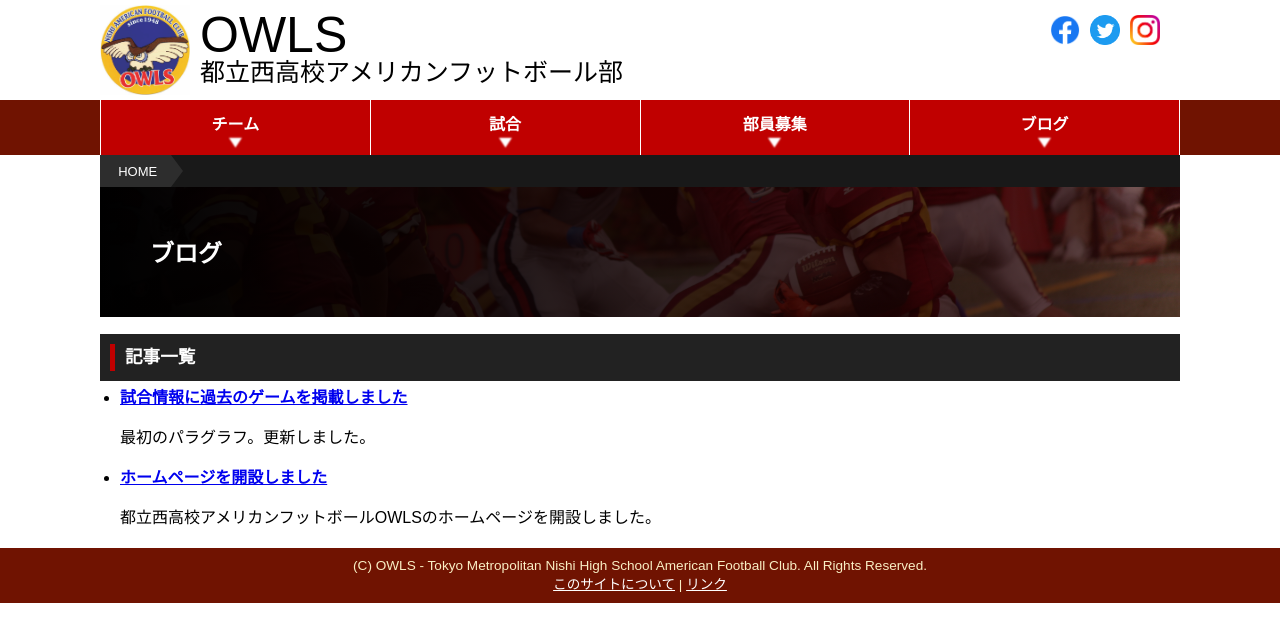
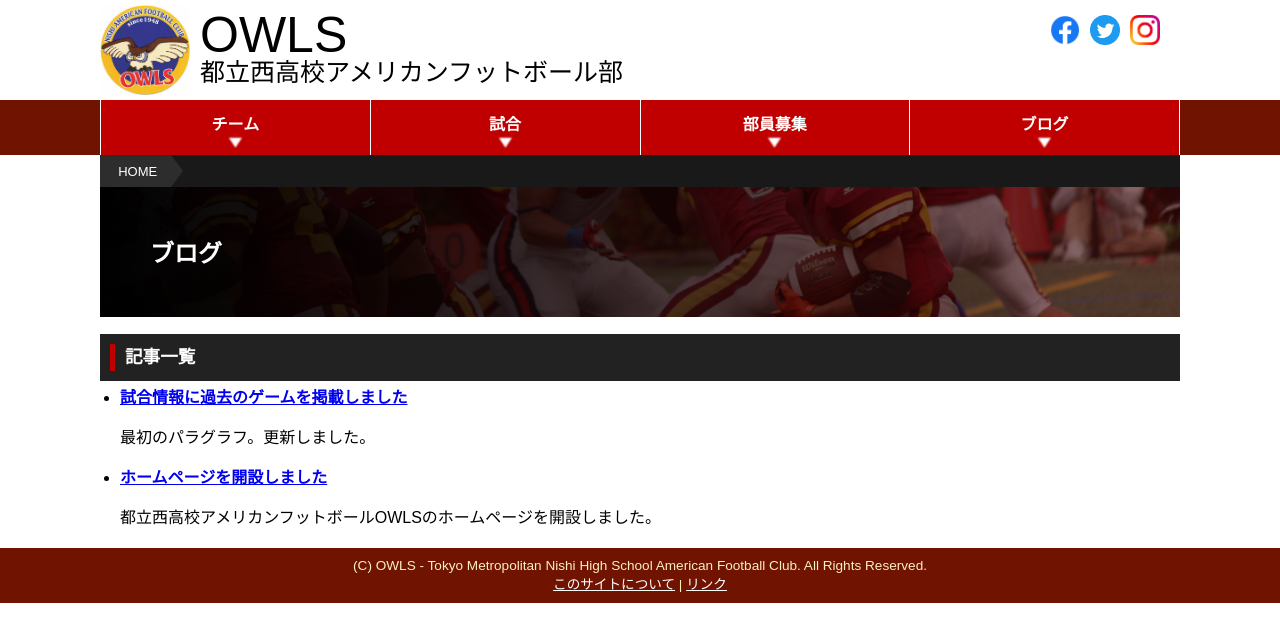
Before and after one commit to numa72/nishi-owls, a Jekyll site: the page built from blog.html, in a window 1280 px wide. Shown: the top 642 px of the page. Built offline with Jekyll 4.4.1, drawn with Linux system fonts in a browser that asks for light colours; some web fonts are replaced.

Commit message:
make h1 background more transparent

```diff
--- a/_sass/main.scss
+++ b/_sass/main.scss
@@ -111,7 +111,7 @@ h1 {
   box-sizing: border-box;
   font-size: 150%;
   background: rgb(0, 0, 0);
-  background: linear-gradient(90deg, rgba(0, 0, 0, 1) 0%, rgba(34, 0, 0, 0.75) 90%, rgba(68, 0, 0, 0.5) 100%);
+  background: linear-gradient(90deg, rgba(0, 0, 0, 1) 0%, rgba(34, 0, 0, 0.7) 70%, rgba(68, 0, 0, 0.5) 100%);
   color: white;
   display: flex;
   align-items: center;
```
